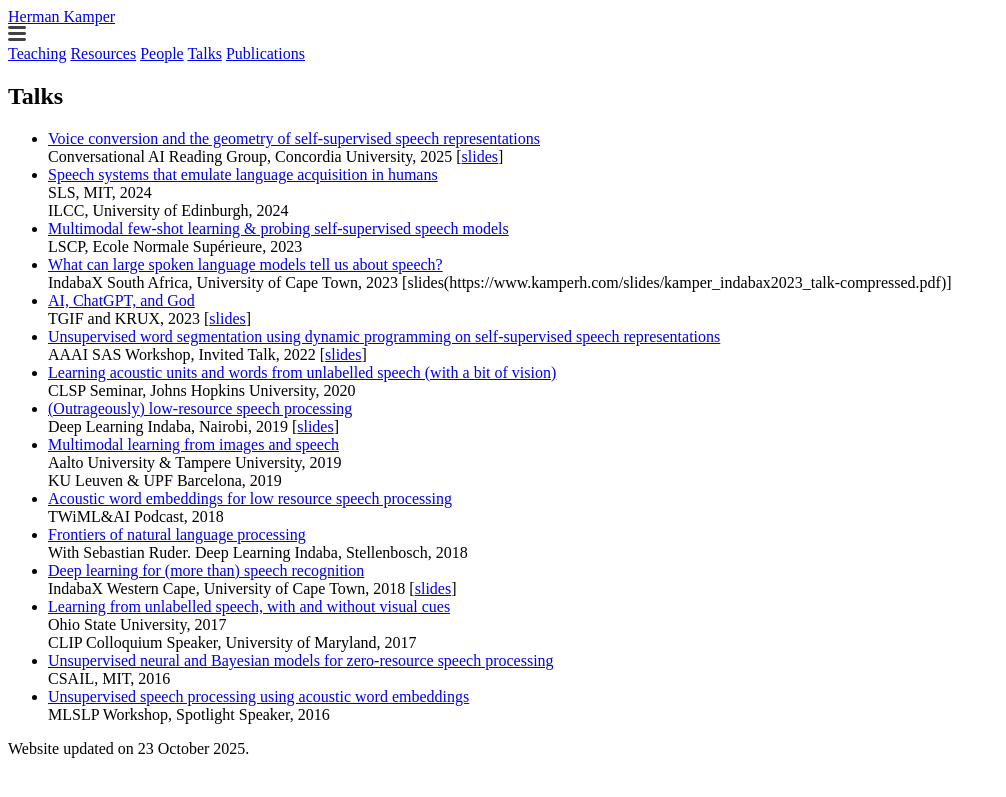
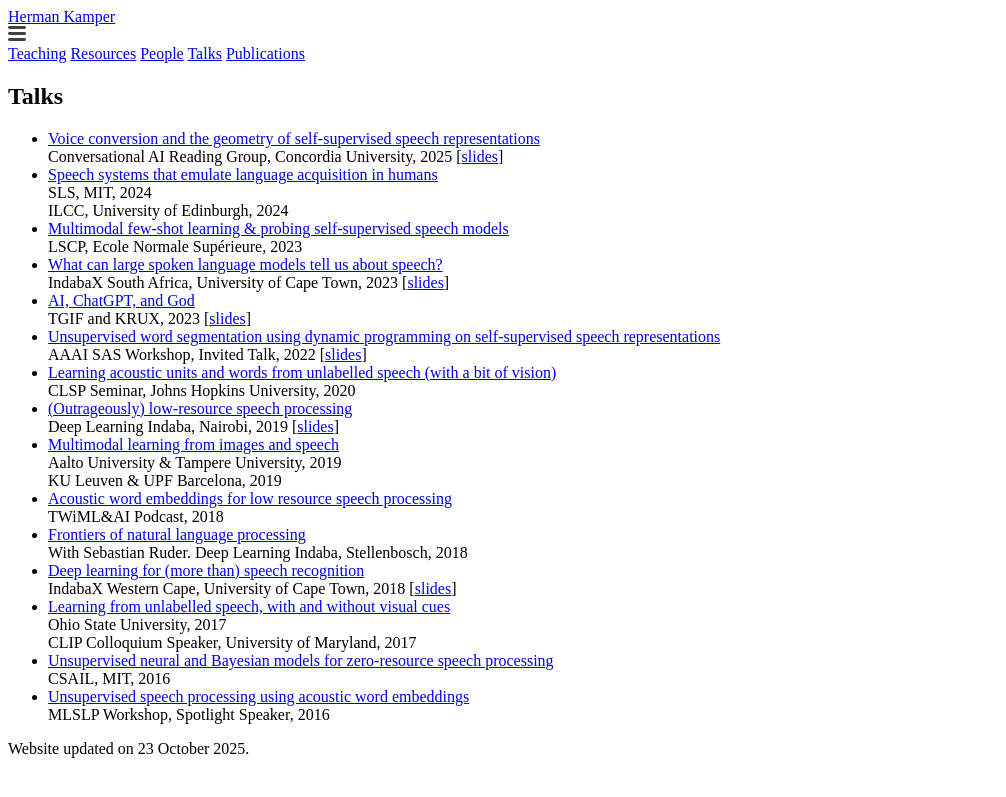
Before and after one commit to kamperh/kamperh.github.io, a Jekyll site: the page built from talks.md, in a window 1280 px wide. Shown: the top 797 px of the page, without its empty margins (0-1006 px from the left). Built offline with Jekyll 4.4.1, drawn with Linux system fonts in a browser that asks for light colours; a style sheet for code colours, icons or effects is not loaded.

Commit message:
Update talks.md

```diff
--- a/talks.md
+++ b/talks.md
@@ -17,7 +17,7 @@ order: 4
 - [Multimodal few-shot learning & probing self-supervised speech models]({{site.url}}/slides/kamper_ens2023_talk-compressed.pdf)
   LSCP, Ecole Normale Supérieure, 2023
 - [What can large spoken language models tell us about speech?](https://youtu.be/g0nTBjBGkGY)
-  IndabaX South Africa, University of Cape Town, 2023 [slides({{site.url}}/slides/kamper_indabax2023_talk-compressed.pdf)]
+  IndabaX South Africa, University of Cape Town, 2023 [[slides]({{site.url}}/slides/kamper_indabax2023_talk-compressed.pdf)]
 - [AI, ChatGPT, and God](https://youtu.be/VtoVimtm_VQ)
   TGIF and KRUX, 2023 [[slides]({{site.url}}/slides/kamper_tgif_krux2023_talk_compressed.pdf)]
 - [Unsupervised word segmentation using dynamic programming on self-supervised speech representations](https://youtu.be/oA0EMR_cMQY)
```
